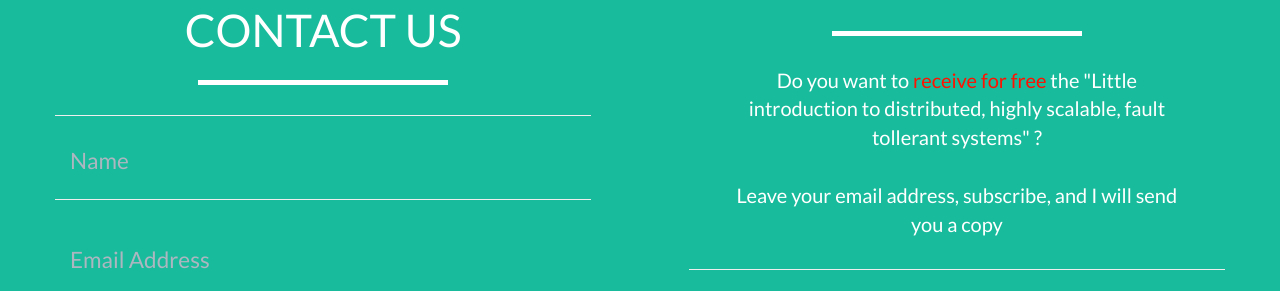
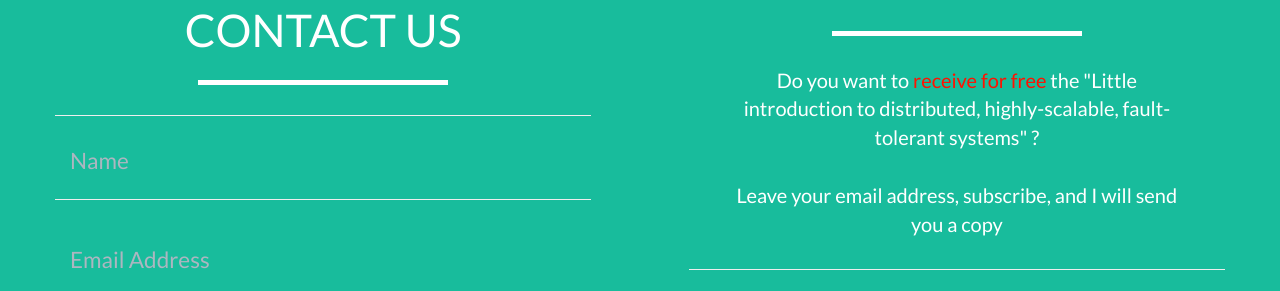
Before and after one commit to RedBeardLab/redbeardlab.github.io, a Jekyll site: the page built from _posts/2016-02-03-test.md, in a window 1280 px wide and 900 px high, scrolled down 1614 px. Shown: the part 192-483 px from the top of the window. Built offline with Jekyll 4.4.1, drawn with Linux system fonts in a browser that asks for light colours; some of the changed text lies outside the part shown.

Commit message:
Update blog.html

```diff
--- a/_layouts/blog.html
+++ b/_layouts/blog.html
@@ -37,7 +37,7 @@
                     <div class="intro-text">
                       <span class="name">{{page.title}}</span>
                         <hr class="star-light">
-                        <span class="skills">Bring to you by <a href="/" style="color: #fff">Red<span style="color:#ff1200;">Beard</span>Lab</a></span>
+                        <span class="skills">Brought to you by <a href="/" style="color: #fff">Red<span style="color:#ff1200;">Beard</span>Lab</a></span>
                     </div>
                 </div>
             </div>
@@ -111,7 +111,7 @@
 			<div class="col-lg-offset-1 col-lg-11 text-center">
 			    <h2>Subscribe to our maillist</h2>
 			    <hr class="star-light">
-			    <p> Do you want to <span style="color:#ff1200;"> receive for free </span> the "Little introduction to distributed, highly scalable, fault tollerant systems" ? </p>
+			    <p> Do you want to <span style="color:#ff1200;"> receive for free </span> the "Little introduction to distributed, highly-scalable, fault-tolerant systems" ? </p>
 			    <p> Leave your email address, subscribe, and I will send you a copy </p>
 			    <form  action="//formspree.io/sisciamirror@yahoo.com" method="POST" name="sentMessage" id="contactForm" novalidate>
 				<div class="row control-group">
```
